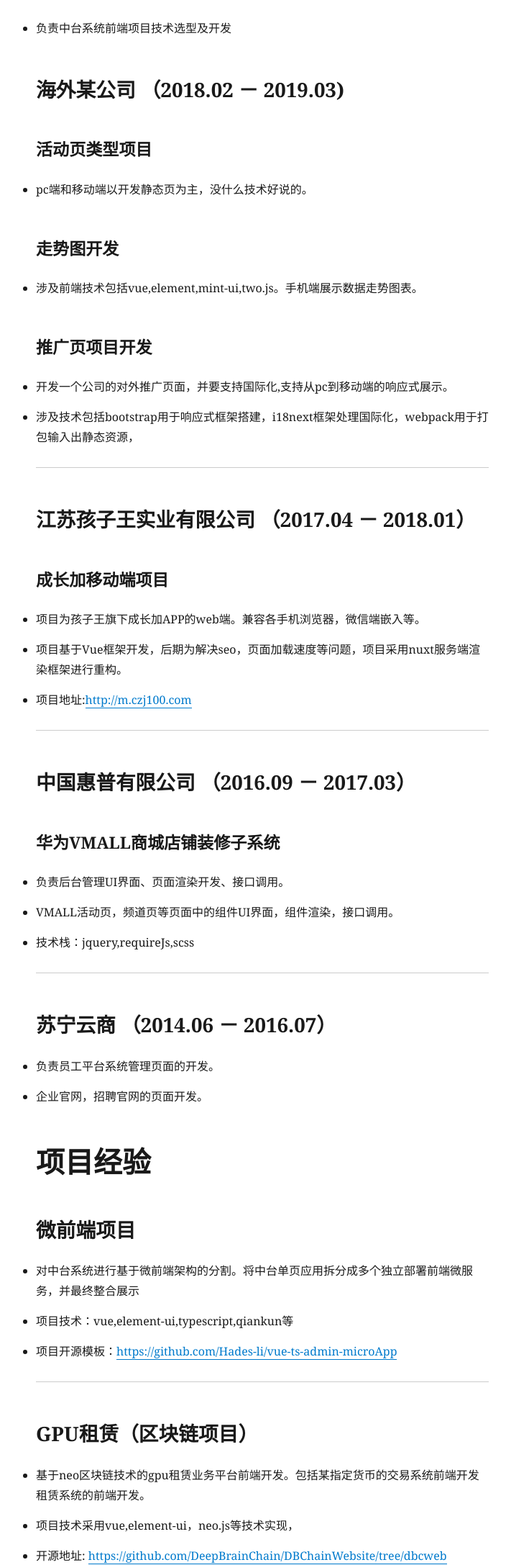
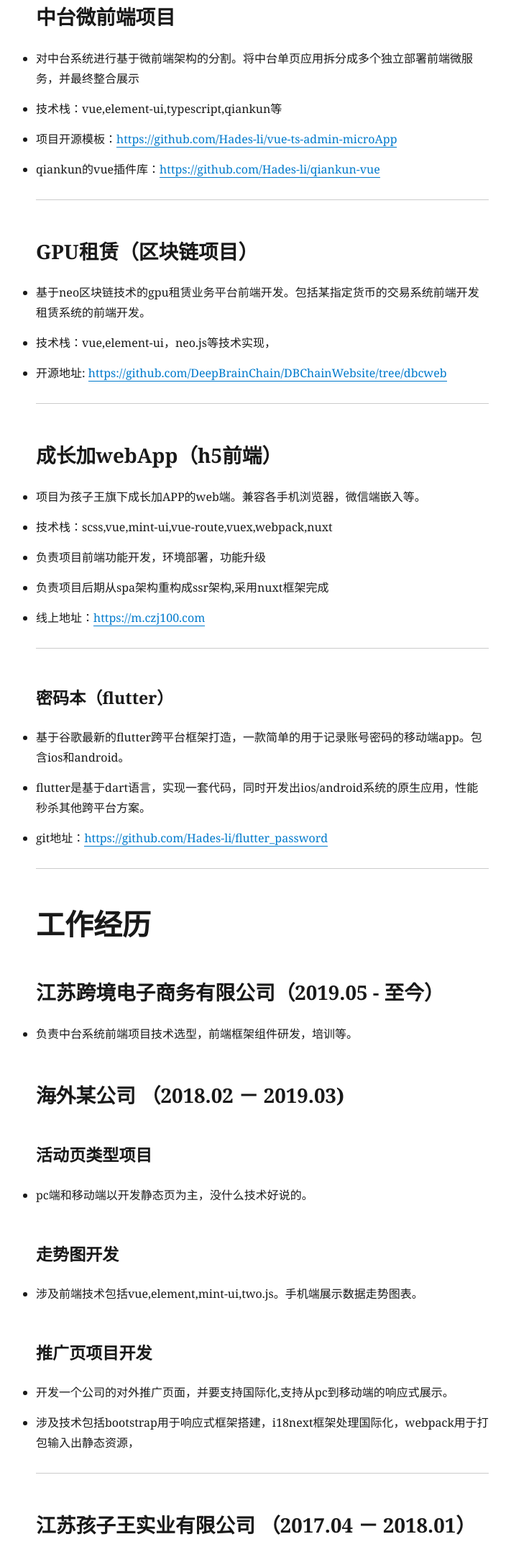
Before and after one commit to Hades-li/blog, a Gatsby site: page /cv/ in a window 1280 px wide. Shown: the part 626-2800 px from the top of the page at 72% size, without its empty margins (275-986 px from the left). Built offline with nearby package versions, Linux system fonts and the light colour scheme; Gatsby itself is replaced by a stand-in of ours; some packages are replaced by stand-ins of ours.

Commit message:
update cv

```diff
--- a/content/blog/cv/index.md
+++ b/content/blog/cv/index.md
@@ -1,6 +1,6 @@
 ---
 title: 简历
-date: "2018-12-08T22:12:03.284Z"
+date: "2020-03-08"
 ---
 
 # 个人信息
@@ -8,6 +8,44 @@ date: "2018-12-08T22:12:03.284Z"
 - 技术博客：http://hades-li.github.io/blog
 - 邮箱：vip_aquarius@163.com
 - QQ: 121318100
+- 技术栈： vue,nuxt,flutter,neo区块链，nginx, nodejs, webpack,
+
+---
+
+# 重点项目经验
+
+## 中台微前端项目
+
+- 对中台系统进行基于微前端架构的分割。将中台单页应用拆分成多个独立部署前端微服务，并最终整合展示
+- 技术栈：vue,element-ui,typescript,qiankun等
+- 项目开源模板：[https://github.com/Hades-li/vue-ts-admin-microApp](https://github.com/Hades-li/vue-ts-admin-microApp)
+- qiankun的vue插件库：[https://github.com/Hades-li/qiankun-vue](https://github.com/Hades-li/qiankun-vue)
+
+---
+
+## GPU租赁（区块链项目）
+
+- 基于neo区块链技术的gpu租赁业务平台前端开发。包括某指定货币的交易系统前端开发租赁系统的前端开发。
+- 技术栈：vue,element-ui，neo.js等技术实现，
+- 开源地址: [https://github.com/DeepBrainChain/DBChainWebsite/tree/dbcweb](https://github.com/DeepBrainChain/DBChainWebsite/tree/dbcweb)
+
+---
+
+## 成长加webApp（h5前端）
+
+- 项目为孩子王旗下成长加APP的web端。兼容各手机浏览器，微信端嵌入等。
+- 技术栈：scss,vue,mint-ui,vue-route,vuex,webpack,nuxt
+- 负责项目前端功能开发，环境部署，功能升级
+- 负责项目后期从spa架构重构成ssr架构,采用nuxt框架完成
+- 线上地址：[https://m.czj100.com](https://m.czj100.com)
+
+---
+
+### 密码本（flutter）
+
+- 基于谷歌最新的flutter跨平台框架打造，一款简单的用于记录账号密码的移动端app。包含ios和android。
+- flutter是基于dart语言，实现一套代码，同时开发出ios/android系统的原生应用，性能秒杀其他跨平台方案。
+- git地址：[https://github.com/Hades-li/flutter_password](https://github.com/Hades-li/flutter_password)
 
 ---
 
@@ -15,7 +53,7 @@ date: "2018-12-08T22:12:03.284Z"
 
 ## 江苏跨境电子商务有限公司（2019.05 - 至今）
 
-- 负责中台系统前端项目技术选型及开发
+- 负责中台系统前端项目技术选型，前端框架组件研发，培训等。
 
 ## 海外某公司 （2018.02 － 2019.03)
 
@@ -60,42 +98,6 @@ date: "2018-12-08T22:12:03.284Z"
 - 企业官网，招聘官网的页面开发。
 
 
-# 项目经验
-
-## 微前端项目
-
-- 对中台系统进行基于微前端架构的分割。将中台单页应用拆分成多个独立部署前端微服务，并最终整合展示
-- 项目技术：vue,element-ui,typescript,qiankun等
-- 项目开源模板：[https://github.com/Hades-li/vue-ts-admin-microApp](https://github.com/Hades-li/vue-ts-admin-microApp)
-
----
-
-## GPU租赁（区块链项目）
-
-- 基于neo区块链技术的gpu租赁业务平台前端开发。包括某指定货币的交易系统前端开发租赁系统的前端开发。
-- 项目技术采用vue,element-ui，neo.js等技术实现，
-- 开源地址: [https://github.com/DeepBrainChain/DBChainWebsite/tree/dbcweb](https://github.com/DeepBrainChain/DBChainWebsite/tree/dbcweb)
-
----
-
-## 成长加webApp
-
-- 项目为孩子王旗下成长加APP的web端。兼容各手机浏览器，微信端嵌入等。
-- 项目中使用技术包括html5+scss+js(es6)+vue框架+vue-route+vuex+webpack等
-- 负责项目前端功能开发，环境部署，功能升级
-- 负责项目后期从spa架构重构成ssr架构
-- 线上地址：[https://m.czj100.com](https://m.czj100.com)
-
----
-
-### 密码本
-
-- 基于谷歌最新的flutter跨平台框架打造，一款简单的用于记录账号密码的移动端app。包含ios和android。
-- flutter是基于dart语言，实现一套代码，同时开发出ios/android系统的原生应用，性能秒杀其他跨平台方案。
-- git地址：[https://github.com/Hades-li/flutter_password](https://github.com/Hades-li/flutter_password)
-
----
-
 ## 苏宁员工平台项目
 
 ### 豆芽办公集成项目
```
